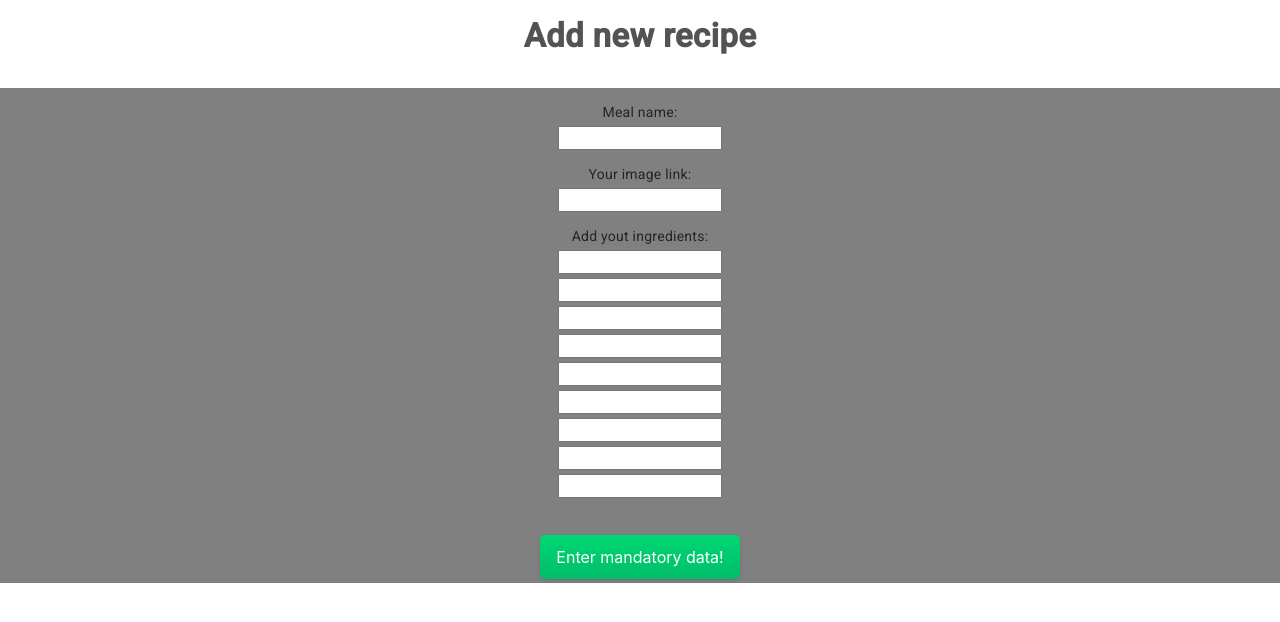
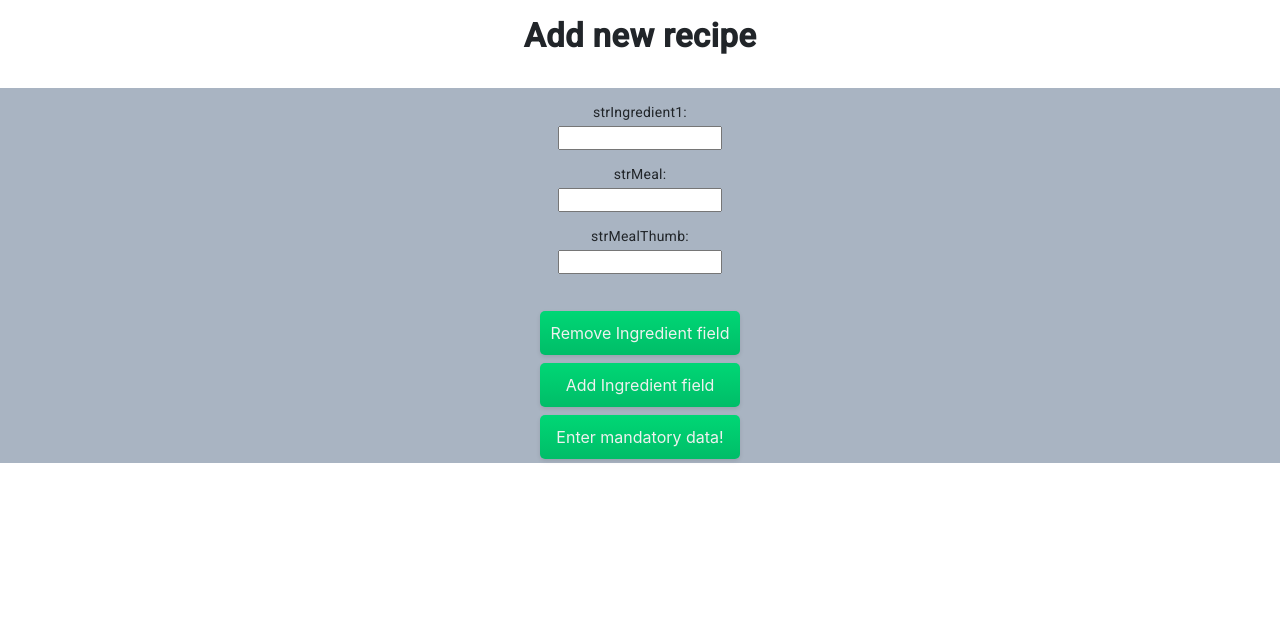
Before and after one commit to vladimir-bogdanovic/dinning-menu, an Angular app in the folder restaurant/: page /menu/1/new-meal in a window 1280 px wide. Shown: the top 622 px of the page. Built offline with nearby package versions, Linux system fonts and the light colour scheme.

Commit message:
form in add-meal updated and some small changes

```diff
--- a/restaurant/src/app/add-new-meal/add-new-meal.component.css
+++ b/restaurant/src/app/add-new-meal/add-new-meal.component.css
@@ -1,27 +1,32 @@
 .form-wraper {
-  background-color: grey;
+  background-color: var(--div-color);
   display: flex;
   justify-content: center;
 }
 
 .add-meal-title {
-  color: rgb(84, 83, 83);
   text-align: center;
   padding: 20px;
   font-weight: 900;
   font-size: 33px;
 }
 
-.label-and-input-div {
+.add-meal__input-container {
   display: flex;
   justify-content: center;
+  flex-direction: column;
   align-items: center;
-  flex-wrap: wrap;
+}
+
+.add-meal__buttons-container {
+  display: flex;
+  justify-content: center;
   flex-direction: column;
+  align-items: center;
 }
 
 button:disabled {
-  background-color: red;
+  background-color: var(--disabled-color);
 }
 label {
   margin-top: 14px;
@@ -30,21 +35,10 @@ input {
   margin-top: 4px;
 }
 
-input.ng-invalid.ng-touched,
-textarea.ng-invalid.ng-touched {
-  border: 1px solid red;
-}
-
-.invalid-input-warning {
-  display: block;
-  text-align: center;
-  margin-bottom: 20px;
-}
-
 .button {
   background-color: #4caf50;
   border: none;
-  color: white;
+  color: var(--text-color);
   padding: 15px 32px;
   border-radius: 5px;
   text-align: center;
@@ -64,3 +58,12 @@ textarea.ng-invalid.ng-touched {
   box-shadow: 0 12px 16px 0 rgba(0, 0, 0, 0.24),
     0 17px 50px 0 rgba(0, 0, 0, 0.19);
 }
+
+.error {
+  border-color: red;
+}
+
+.error-message {
+  color: red;
+  font-size: 12px;
+}
--- a/restaurant/src/app/add-new-meal/add-new-meal.component.html
+++ b/restaurant/src/app/add-new-meal/add-new-meal.component.html
@@ -1,50 +1,32 @@
 <h2 class="add-meal-title">Add new recipe</h2>
+
 <div class="form-wraper">
   <form [formGroup]="addNewMealForm" (ngSubmit)="onSubmit()">
-    <div class="label-and-input-div">
-      <label for="name">Meal name: </label>
-      <input type="text" formControlName="strMeal" name="strMeal" />
-      <span
-        class="invalid-input-warning"
-        *ngIf="
-          !addNewMealForm.get('strMeal').valid &&
-          addNewMealForm.get('strMeal').touched
-        "
-        >Please enter a valid name!</span
-      >
-    </div>
-    <div class="label-and-input-div">
-      <label for="">Your image link:</label>
-      <input type="text" formControlName="strMealThumb" />
-    </div>
-    <div class="label-and-input-div">
-      <label for="text">Add yout ingredients: </label>
+    <div
+      class="add-meal__input-container"
+      *ngFor="let controlName of addNewMealForm.controls | keyvalue"
+    >
+      <label>{{ controlName.key }}: </label>
+
       <input
         type="text"
-        formControlName="strIngredient1"
-        ing1="strIngredient1"
+        [formControlName]="controlName.key"
+        id="{{ controlName.key }}"
+        [ngClass]="{ error: isInvalid(controlName.key) }"
       />
-      <input type="text" formControlName="strIngredient2" />
-      <input type="text" formControlName="strIngredient3" />
-      <input type="text" formControlName="strIngredient4" />
-      <input type="text" formControlName="strIngredient5" />
-      <input type="text" formControlName="strIngredient6" />
-      <input type="text" formControlName="strIngredient7" />
-      <input type="text" formControlName="strIngredient8" />
-      <input type="text" formControlName="strIngredient9" />
-      <span
-        class="invalid-input-warning"
-        *ngIf="
-          !addNewMealForm.get('strIngredient1').valid &&
-          addNewMealForm.get('strIngredient1').touched
-        "
-        >Enter at least 1 ingredient! <br />
-        (must <b></b>e in first ingredient input)</span
-      >
+      <div *ngIf="isInvalid(controlName.key)">
+        <p class="error-message">All fields must be filled!</p>
+      </div>
     </div>
 
-    <div class="label-and-input-div">
+    <div class="add-meal__buttons-container">
       <hr />
+      <button class="button" type="button" (click)="removeInputField()">
+        Remove Ingredient field
+      </button>
+      <button class="button" type="button" (click)="addInputField()">
+        Add Ingredient field
+      </button>
       <button class="button" type="submit" [disabled]="!addNewMealForm.valid">
         <span *ngIf="addNewMealForm.valid">Sumbit</span>
         <span *ngIf="!addNewMealForm.valid">Enter mandatory data!</span>
--- a/restaurant/src/app/add-new-meal/add-new-meal.component.ts
+++ b/restaurant/src/app/add-new-meal/add-new-meal.component.ts
@@ -1,5 +1,10 @@
 import { Component, OnInit } from '@angular/core';
-import { FormControl, FormGroup, Validators } from '@angular/forms';
+import {
+  FormControl,
+  FormGroup,
+  Validators,
+  FormBuilder,
+} from '@angular/forms';
 
 import { Location } from '@angular/common';
 import { DataSharingService } from '../shared/data-sharing.service';
@@ -15,23 +20,41 @@ export class AddNewMealComponent implements OnInit {
 
   constructor(
     private location: Location,
-    private dataSharingService: DataSharingService
+    private dataSharingService: DataSharingService,
+    private formBuilder: FormBuilder
   ) {}
 
   ngOnInit(): void {
     this.addNewMealForm = new FormGroup({
+      strIngredient1: new FormControl(null, Validators.required),
+      strMealThumb: new FormControl(null, Validators.required),
       strMeal: new FormControl(null, Validators.required),
-      strMealThumb: new FormControl(),
-      strIngredient1: new FormControl(null, Validators.required),
-      strIngredient2: new FormControl(),
-      strIngredient3: new FormControl(),
-      strIngredient4: new FormControl(),
-      strIngredient5: new FormControl(),
-      strIngredient6: new FormControl(),
-      strIngredient7: new FormControl(),
-      strIngredient8: new FormControl(),
-      strIngredient9: new FormControl(),
     });
+  }
+
+  addInputField() {
+    const fieldNumber = Object.keys(this.addNewMealForm.controls).length - 1;
+    const newFieldName = `strIngredient${fieldNumber}`;
+    this.addNewMealForm.addControl(
+      newFieldName,
+      this.formBuilder.control(null, Validators.required)
+    );
+  }
+
+  removeInputField() {
+    //   const fieldName = Object.keys(this.addNewMealForm.controls).length;
+    console.log(Object.keys(this.addNewMealForm.controls).splice(1));
+    const i = Object.keys(this.addNewMealForm.controls).pop();
+    const length = Object.keys(this.addNewMealForm.controls).length - 1;
+    console.log(length);
+    if (length >= 3) {
+      this.addNewMealForm.removeControl(i);
+    }
+  }
+
+  isInvalid(controlName: string): boolean {
+    const control = this.addNewMealForm.get(controlName);
+    return control.invalid && control.touched;
   }
 
   onSubmit() {
--- a/restaurant/src/app/menu-page/category-meals/category-meals.component.css
+++ b/restaurant/src/app/menu-page/category-meals/category-meals.component.css
@@ -4,7 +4,7 @@
 }
 
 .grid-wraper {
-  background-color: grey;
+  background-color: var(--div-color);
   width: 33vh;
   height: 100%;
   margin-top: 60px;
@@ -18,13 +18,13 @@ ul {
 
 li {
   padding: 0px;
-  color: aliceblue;
+  color: var(--text-color);
   width: 100%;
   text-align: center;
 }
 
 .random-meal-div {
-  background-color: gray;
+  background-color: var(--div-color);
   width: 100%;
   height: 80vh;
   margin: 20px;
@@ -40,7 +40,7 @@ li {
 }
 
 .meal-name {
-  color: antiquewhite;
+  color: var(--text-color);
   text-align: center;
   padding: 20px;
   font-weight: 900;
@@ -48,7 +48,7 @@ li {
 }
 
 .meal-image {
-  background-color: aliceblue;
+  background-color: var(--divider-div-color);
   display: flex;
   justify-content: center;
   flex-wrap: wrap;
@@ -62,8 +62,8 @@ img {
 }
 
 .meal-ingredients {
-  background-color: rgb(142, 172, 172);
-  color: antiquewhite;
+  background-color: var(--div-color);
+  color: var(--text-color);
   display: flex;
   justify-content: center;
   align-items: center;
@@ -79,7 +79,7 @@ img {
 }
 
 .edit-meal-div {
-  background-color: rgb(46, 23, 27);
+  background-color: var(--divider-div-color);
   display: flex;
   justify-content: center;
   align-items: center;
@@ -96,7 +96,7 @@ img {
 
 label {
   text-align: center;
-  color: aliceblue;
+  color: var(--text-color);
 }
 
 .label-and-input-div {
@@ -118,9 +118,3 @@ label {
   justify-content: center;
   padding: 10px;
 }
-
-.test {
-  height: 300px;
-  width: 500px;
-  background-color: crimson;
-}
--- a/restaurant/src/app/menu-page/category-meals/category-meals.component.html
+++ b/restaurant/src/app/menu-page/category-meals/category-meals.component.html
@@ -75,7 +75,7 @@
   <!-- SELECTED MEAL START -->
   <div *ngIf="mealSelected" class="random-meal-div">
     <div class="meal-name">
-      <span>{{ selectedMealDetail.strMeal || newMealInfo.strMeal }}</span>
+      <span>{{ selectedMealDetail.strMeal }}</span>
     </div>
     <div class="meal-image">
       <img src="{{ selectedMealDetail.strMealThumb }}" alt="" />
--- a/restaurant/src/app/menu-page/menu-page.component.css
+++ b/restaurant/src/app/menu-page/menu-page.component.css
@@ -1,5 +1,5 @@
 .sorting-div {
-  background-color: aquamarine;
+  background-color: var(--nav-color);
 }
 
 .sorting-title {
@@ -7,6 +7,7 @@
   justify-content: center;
   padding-top: 20px;
   padding-bottom: 20px;
+  color: var(--text-color);
 }
 
 .sorting-buttons-div {
@@ -31,7 +32,7 @@
 }
 
 .selction-div-choices {
-  background-color: grey;
+  background-color: var(--div-color);
   width: 400px;
   margin-top: 60px;
   margin-bottom: 60px;
@@ -43,7 +44,7 @@ ul {
 
 li {
   padding: 20px;
-  color: aliceblue;
+  color: var(--text-color);
   width: 100%;
   display: flex;
   justify-content: center;
--- a/restaurant/src/app/welcome-page/welcome-page.component.css
+++ b/restaurant/src/app/welcome-page/welcome-page.component.css
@@ -16,13 +16,13 @@
 }
 
 .heading-text {
-  color: azure;
+  color: var(--text-color);
   font-size: 50px;
 }
 
 .nav-div {
   height: 60px;
-  background-color: grey;
+  background-color: var(--nav-color);
 }
 
 .nav-div-list {
@@ -36,6 +36,6 @@ li {
   justify-content: center;
   align-items: center;
   padding: 20px;
-  color: azure;
+  color: var(--text-color);
   cursor: pointer;
 }
--- a/restaurant/src/styles.css
+++ b/restaurant/src/styles.css
@@ -15,7 +15,7 @@ li {
 }
 
 li:hover {
-  background-color: rgb(1, 19, 19);
+  background-color: var(--hover-color);
 }
 
 .button {
@@ -23,7 +23,7 @@ li:hover {
   background-image: linear-gradient(-180deg, #00d775, #00bd68);
   border-radius: 5px;
   box-shadow: rgba(0, 0, 0, 0.1) 0 2px 4px;
-  color: #ffffff;
+  color: var(--text-color);
   cursor: pointer;
   display: inline-block;
   font-family: Inter, -apple-system, system-ui, Roboto, "Helvetica Neue", Arial,
@@ -50,3 +50,12 @@ li:hover {
 .button:hover {
   background: #00bd68;
 }
+
+:root {
+  --nav-color: #5e6572;
+  --div-color: #a9b4c2;
+  --divider-div-color: #fc814a;
+  --hover-color: #1c2321;
+  --text-color: #eef1ef;
+  --desabled-color: #303133;
+}
```
Also changed, not shown: restaurant/src/app/menu-page/category-meals/category-meals.component.ts (+7 -6 lines).
